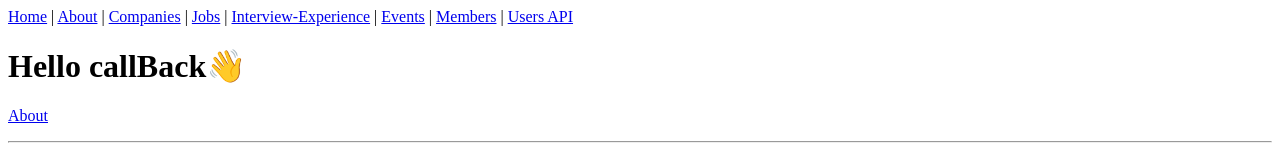
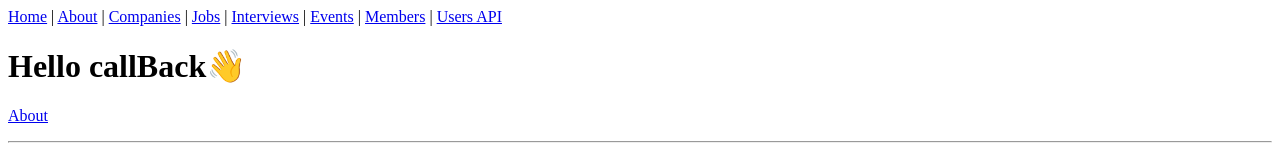
Before and after one commit to callBack-project/callBack, a Next.js app: page / in a window 1280 px wide. Shown: the top 151 px of the page. Built offline with nearby package versions, Linux system fonts and the light colour scheme.

Commit message:
separated out Navbar and Footer components

```diff
--- /dev/null
+++ b/components/Footer.tsx
@@ -0,0 +1,13 @@
+
+const Footer = () =>{
+  return(
+    <div>
+      <footer>
+        <hr />
+        <span>copyright 2021 (Footer)</span>
+      </footer>
+    </div>
+  )
+}
+
+export default Footer
--- a/components/Layout.tsx
+++ b/components/Layout.tsx
@@ -1,6 +1,7 @@
 import React, { ReactNode } from 'react'
-import Link from 'next/link'
 import Head from 'next/head'
+import Navbar from './Navbar'
+import Footer from './Footer'
 
 type Props = {
   children?: ReactNode
@@ -14,43 +15,9 @@ const Layout = ({ children, title = 'This is the default title' }: Props) => (
       <meta charSet="utf-8" />
       <meta name="viewport" content="initial-scale=1.0, width=device-width" />
     </Head>
-    <header>
-      <nav>
-        <Link href="/">
-          <a>Home</a>
-        </Link>{' '}
-        |{' '}
-        <Link href="/about">
-          <a>About</a>
-        </Link>{' '}
-        |{' '}
-        <Link href="/companies">
-          <a>Companies</a>
-        </Link>{' '}
-        |{' '}
-        <Link href="/jobs">
-          <a>Jobs</a>
-        </Link>{' '}
-        |{' '}
-        <Link href="/interview-experience">
-          <a>Interview-Experience</a>
-        </Link>{' '}
-        |{' '}
-        <Link href="/events">
-          <a>Events</a>
-        </Link>{' '}
-        |{' '}
-        <Link href="/users">
-          <a>Members</a>
-        </Link>{' '}
-        | <a href="/api/users">Users API</a>
-      </nav>
-    </header>
+    <Navbar/>
     {children}
-    <footer>
-      <hr />
-      <span>copyright 2021 (Footer)</span>
-    </footer>
+    <Footer/>
   </div>
 )
 
--- /dev/null
+++ b/components/Navbar.tsx
@@ -0,0 +1,43 @@
+import React from 'react'
+import Link from 'next/link'
+
+const Navbar = () => {
+  return (
+    <div>
+      <header>
+        <nav>
+          <Link href="/">
+            <a>Home</a>
+          </Link>{' '}
+          |{' '}
+          <Link href="/about">
+            <a>About</a>
+          </Link>{' '}
+          |{' '}
+          <Link href="/companies">
+            <a>Companies</a>
+          </Link>{' '}
+          |{' '}
+          <Link href="/jobs">
+            <a>Jobs</a>
+          </Link>{' '}
+          |{' '}
+          <Link href="/interview-experience">
+            <a>Interviews</a>
+          </Link>{' '}
+          |{' '}
+          <Link href="/events">
+            <a>Events</a>
+          </Link>{' '}
+          |{' '}
+          <Link href="/users">
+            <a>Members</a>
+          </Link>{' '}
+          | <a href="/api/users">Users API</a>
+        </nav>
+      </header>
+    </div>
+  )
+}
+
+export default Navbar
```
